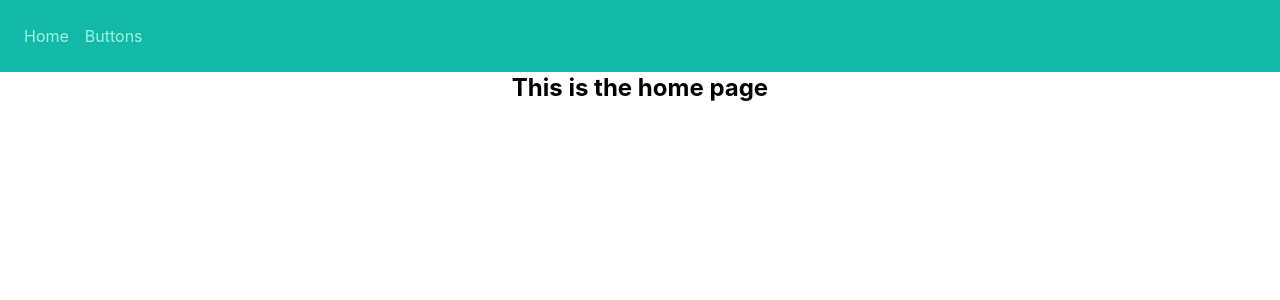
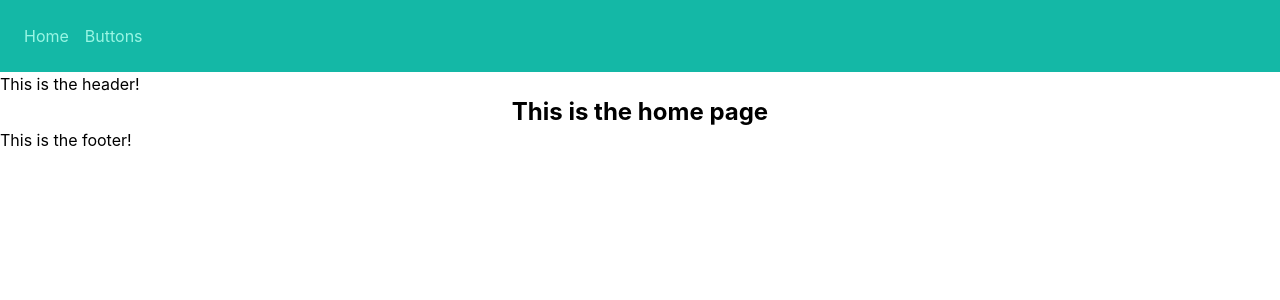
Before and after one commit to Eventdekk/website, a React (Create React App) app in the folder reactapp/: page / in a window 1280 px wide. Shown: the top 300 px of the page. Built offline with nearby package versions, Linux system fonts and the light colour scheme.

Commit message:
Adding basic Page layout

```diff
--- a/reactapp/src/components/Buttons.js
+++ b/reactapp/src/components/Buttons.js
@@ -1,5 +1,5 @@
 import '../App.css'
-import Button from './Button.js'
+import Button from './utils/Button.js'
 
 export default function Buttons() {
     return (
--- a/reactapp/src/components/Home.js
+++ b/reactapp/src/components/Home.js
@@ -1,10 +1,11 @@
 import '../App.css'
+import Page from './utils/Page.js'
 
 export default function Home() {
 
     return (
-        <>
+        <Page>
             <h1 class="text-center text-2xl font-bold">This is the home page</h1>
-        </>
+        </Page>
     );
   }
--- a/reactapp/src/components/Button.js
+++ b/reactapp/src/components/utils/Button.js
@@ -1,4 +1,4 @@
-import '../App.css'
+import '../../App.css'
 import { useEffect, useState } from 'react';
 
 export default function Button({message, style = "", children}) {
--- /dev/null
+++ b/reactapp/src/components/utils/Footer.js
@@ -0,0 +1,10 @@
+import '../../App.css'
+import { useEffect, useState } from 'react';
+
+export default function Footer({children}) {
+    return (
+        <>
+             <h2>This is the footer!</h2>
+        </>
+    );
+  }
--- /dev/null
+++ b/reactapp/src/components/utils/Header.js
@@ -0,0 +1,10 @@
+import '../../App.css'
+import { useEffect, useState } from 'react';
+
+export default function Header({children}) {
+    return (
+        <>
+            <h2>This is the header!</h2>
+        </>
+    );
+  }
--- /dev/null
+++ b/reactapp/src/components/utils/Page.js
@@ -0,0 +1,15 @@
+import '../../App.css'
+import { useEffect, useState } from 'react';
+
+import Header from './Header.js'
+import Footer from './Footer.js'
+
+export default function Page({children}) {
+    return (
+        <>
+            <Header></Header>
+            {children}
+            <Footer></Footer>
+        </>
+    );
+  }
```
